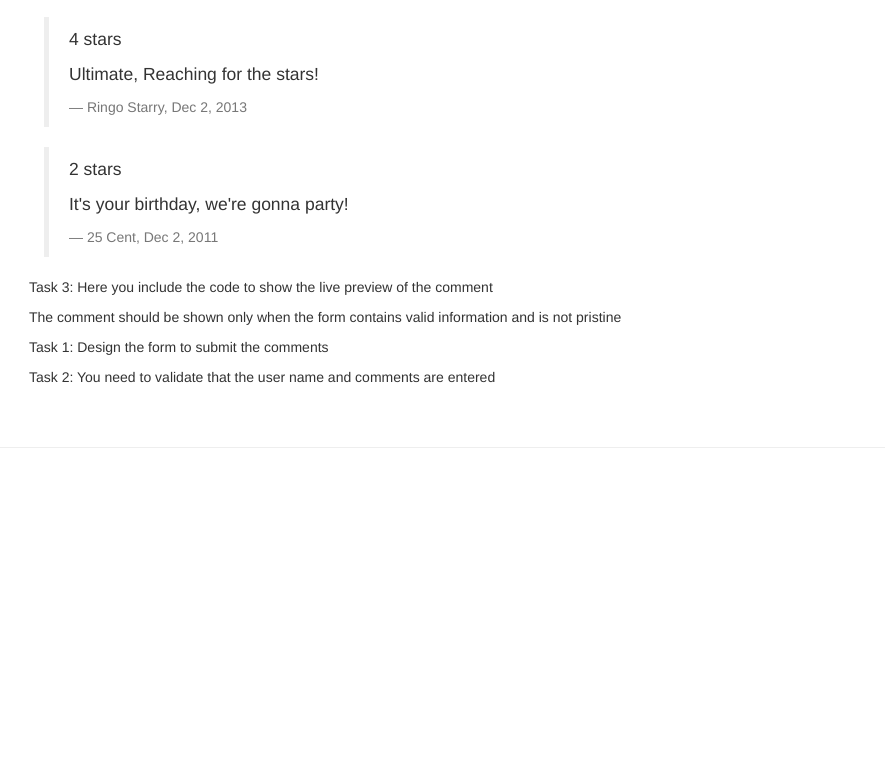
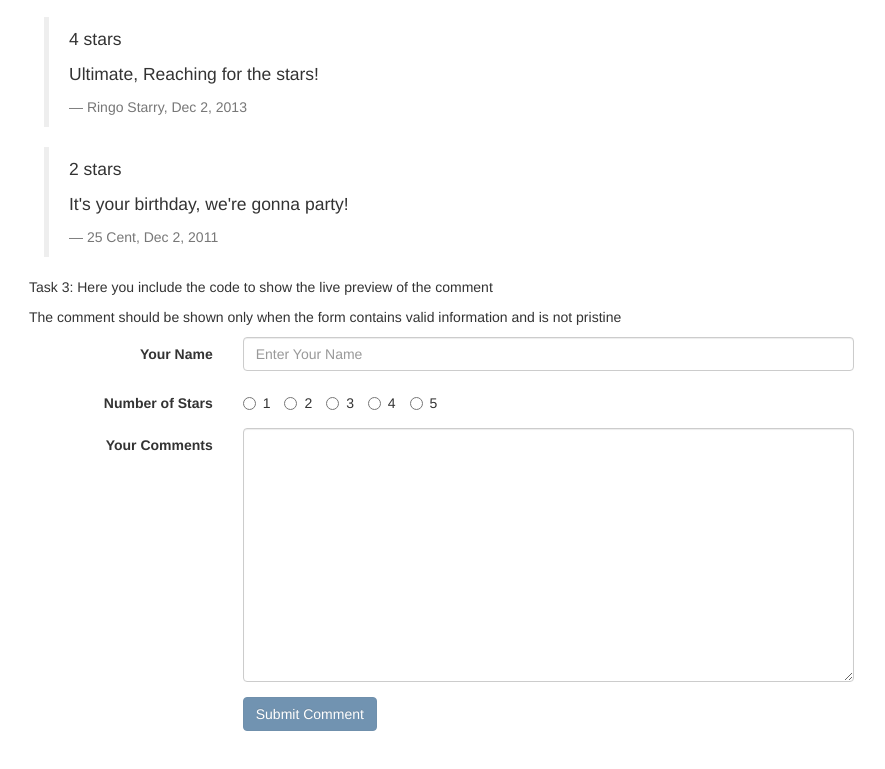
Before and after one commit to amoghranadive/conFusion, a website: page app/dishdetail.html in a window 1280 px wide. Shown: the part 633-1402 px from the top of the page, without its empty margins (151-1036 px from the left). Before the commit the page ends 1081 px from the top, so only its background shows below. Drawn offline with nearby package versions, Linux system fonts and the light colour scheme.

Commit message:
Submit comment form and validation

```diff
--- a/app/dishdetail.html
+++ b/app/dishdetail.html
@@ -70,11 +70,37 @@
 						<p>The comment should be shown only when the form contains valid
 						information and is not pristine</p>
                     </ul>
-                <form class="form-horizontal" name="commentForm"
-                		ng-submit="submitComment()" novalidate>
-					<p>Task 1: Design the form to submit the comments</p>
-					<p>Task 2: You need to validate that the user name and comments are entered</p>
-                </form>
+                    <form class="form-horizontal" name="commentForm" ng-submit="submitComment()" novalidate>
+                         <div class="form-group" ng-class="{'has-error':commentForm.userName.$error.required &&    !commentForm.userName.$pristine }">
+                            <label for="username" class="col-sm-3 control-label">Your Name</label>
+                            <div class="col-sm-9">
+                                <input type="text" class="form-control" id="userName" name="userName" placeholder="Enter Your Name" ng-model="userComment.author" required>
+                                <span ng-show="commentForm.userName.$error.required && !commentForm.userName.$pristine" class="help-block">Your Name is required.</span>
+                            </div>
+                        </div>
+                        <div class="form-group">
+                            <label for="rating" class="col-sm-3 control-label">Number of Stars</label>
+                            <div class="col-sm-9">
+                                <label class="radio-inline"><input type="radio" name="optrating" value=1 ng-model="userComment.rating">1</label>
+                                <label class="radio-inline"><input type="radio" name="optrating" value=2 ng-model="userComment.rating">2</label>
+                                <label class="radio-inline"><input type="radio" name="optrating" value=3 ng-model="userComment.rating">3</label>
+                                <label class="radio-inline"><input type="radio" name="optrating" value=4 ng-model="userComment.rating">4</label>
+                                <label class="radio-inline"><input type="radio" name="optrating" value=5 ng-model="userComment.rating">5</label>
+                            </div>
+                        </div>
+                        <div class="form-group" ng-class="{'has-error':commentForm.comment.$error.required &&    !commentForm.comment.$pristine }">
+                            <label for="comments" class="col-sm-3 control-label">Your Comments</label>
+                            <div class="col-sm-9">
+                                 <textarea class="form-control" id="comment" name="comment" rows="12" ng-model="userComment.comment" required></textarea>
+                                <span ng-show="commentForm.comment.$error.required && !commentForm.comment.$pristine" class="help-block">Your Comments are required.</span>
+                            </div>
+                        </div>
+                        <div class="form-group">
+                            <div class="col-sm-offset-3 col-sm-9">
+                                <button type="submit" class="btn btn-primary" ng-disabled="commentForm.$invalid">Submit Comment</button>
+                            </div>
+                        </div>
+                    </form>
             </div>
         </div>
     </div>
--- a/app/scripts/app.js
+++ b/app/scripts/app.js
@@ -172,6 +172,12 @@ angular.module('confusionApp', [])
     .controller('DishCommentController', ['$scope', function($scope) {
 
             //Step 1: Create a JavaScript object to hold the comment from the form
+            $scope.userComment = {
+                            author:"",
+                            rating:5,
+                            comment:"",
+                            date:""
+                        };
 
             $scope.submitComment = function () {
 
```
